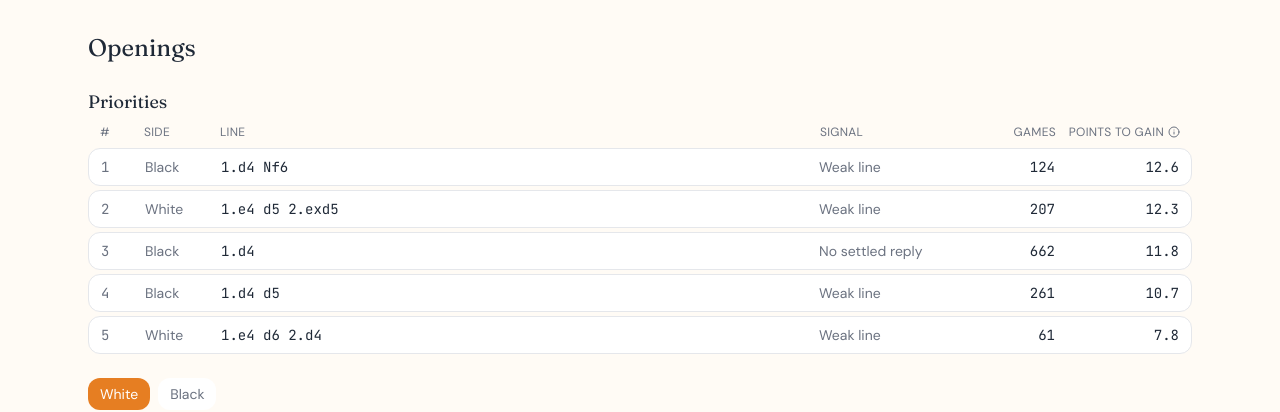
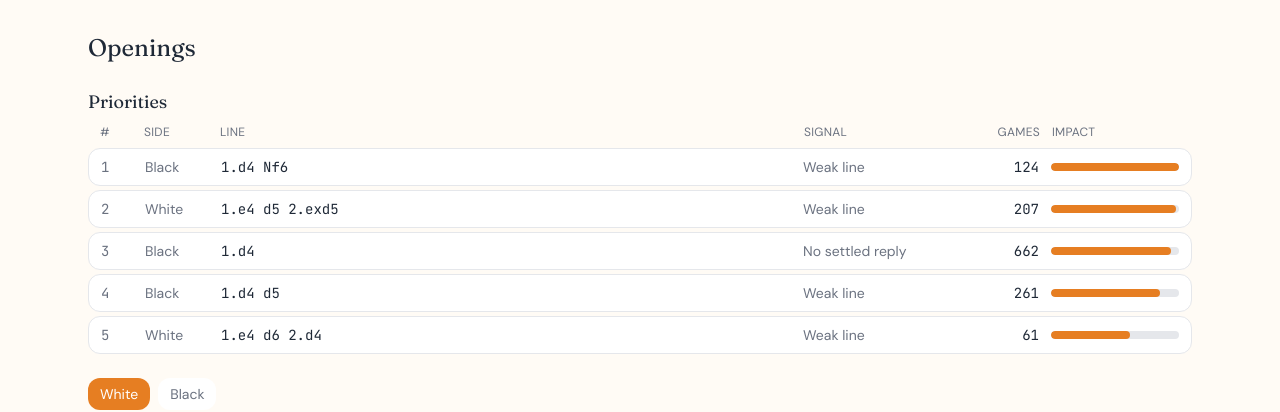
Before and after one commit to Piemme99/TreeChess, a React (Vite) app in the folder frontend/: page /dev/flame-graph in a window 1280 px wide. Shown: the top 412 px of the page. Built offline with nearby package versions, Linux system fonts and the light colour scheme; no server answers.

Commit message:
fix(v2): une barre d'impact relative plutôt qu'un nombre de points abstrait

```diff
--- a/frontend/src/features/openings/priorities/PriorityList.tsx
+++ b/frontend/src/features/openings/priorities/PriorityList.tsx
@@ -1,4 +1,3 @@
-import { Info } from 'lucide-react';
 import { formatLine } from '../domain/notation';
 import type { Priority, PriorityKind } from '../domain/priorities';
 import type { Side } from '../domain/playedGame';
@@ -13,9 +12,7 @@ const SIDE_LABELS: Record<Side, string> = {
   b: 'Black',
 };
 
-const POINTS_TO_GAIN_HINT = 'Game points you would have scored on top over these games (win = 1, draw = ½)';
-
-const COLUMNS = 'grid grid-cols-[2rem_4rem_1fr_9rem_5rem_7rem] items-baseline gap-3';
+const COLUMNS = 'grid grid-cols-[2rem_4rem_1fr_9rem_5rem_8rem] items-center gap-3';
 
 interface PriorityListProps {
   priorities: readonly Priority[];
@@ -25,6 +22,7 @@ interface PriorityListProps {
 
 export function PriorityList({ priorities, isSelected, onSelect }: PriorityListProps) {
   if (priorities.length === 0) return null;
+  const heaviest = Math.max(...priorities.map((priority) => priority.pointsToGain));
 
   return (
     <section aria-labelledby="priorities-title" className="flex flex-col gap-2">
@@ -36,12 +34,7 @@ export function PriorityList({ priorities, isSelected, onSelect }: PriorityListP
         <span>Line</span>
         <span>Signal</span>
         <span className="text-right">Games</span>
-        <span className="flex items-center justify-end gap-1">
-          Points to gain
-          <span title={POINTS_TO_GAIN_HINT} aria-label={POINTS_TO_GAIN_HINT} role="img" className="cursor-help">
-            <Info size={12} aria-hidden />
-          </span>
-        </span>
+        <span>Impact</span>
       </div>
 
       <ol className="flex flex-col gap-1">
@@ -62,7 +55,7 @@ export function PriorityList({ priorities, isSelected, onSelect }: PriorityListP
               <span className="font-mono text-text">{formatLine(priority.path) || 'Start'}</span>
               <span className="text-text-muted">{KIND_LABELS[priority.kind]}</span>
               <span className="text-right font-mono text-text">{priority.games}</span>
-              <span className="text-right font-mono text-text">{priority.pointsToGain.toFixed(1)}</span>
+              <ImpactBar share={priority.pointsToGain / heaviest} />
             </button>
           </li>
         ))}
@@ -70,3 +63,19 @@ export function PriorityList({ priorities, isSelected, onSelect }: PriorityListP
     </section>
   );
 }
+
+function ImpactBar({ share }: { share: number }) {
+  const percent = Math.round(share * 100);
+  return (
+    <span
+      role="meter"
+      aria-label="Impact"
+      aria-valuemin={0}
+      aria-valuemax={100}
+      aria-valuenow={percent}
+      className="block h-2 overflow-hidden rounded-full bg-border"
+    >
+      <span className="block h-full rounded-full bg-primary" style={{ width: `${percent}%` }} />
+    </span>
+  );
+}
```
Also changed, not shown: 2 other files (tests, documents, lock files or other folders).
